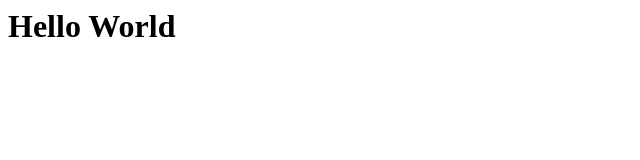
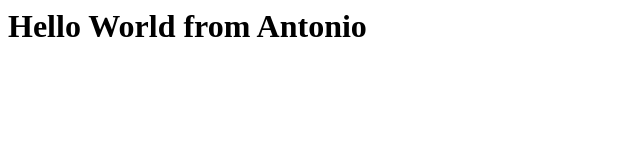
Before and after one commit to amorlupiecb/test_website, a plain HTML site: page index.html in a window 1280 px wide. Shown: the whole page, without its empty margins (0-640 px from the left). Drawn offline with Linux system fonts and the light colour scheme.

Commit message:
Test Antonio

```diff
--- a/index.html
+++ b/index.html
@@ -3,6 +3,6 @@
 <title>Test Page</title>
 </head>
 <body>
-<h1>Hello World</h1>
+<h1>Hello World from Antonio</h1>
 </body>
 </body>
```
